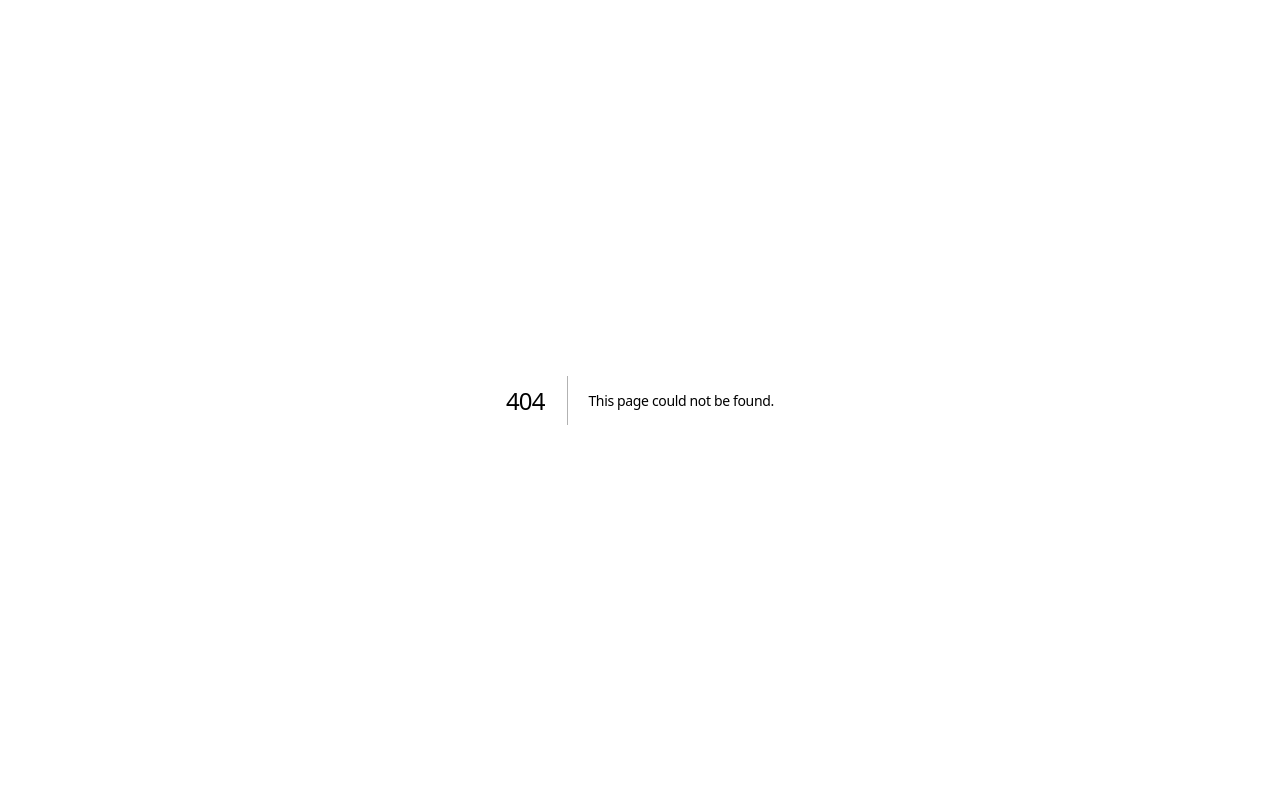
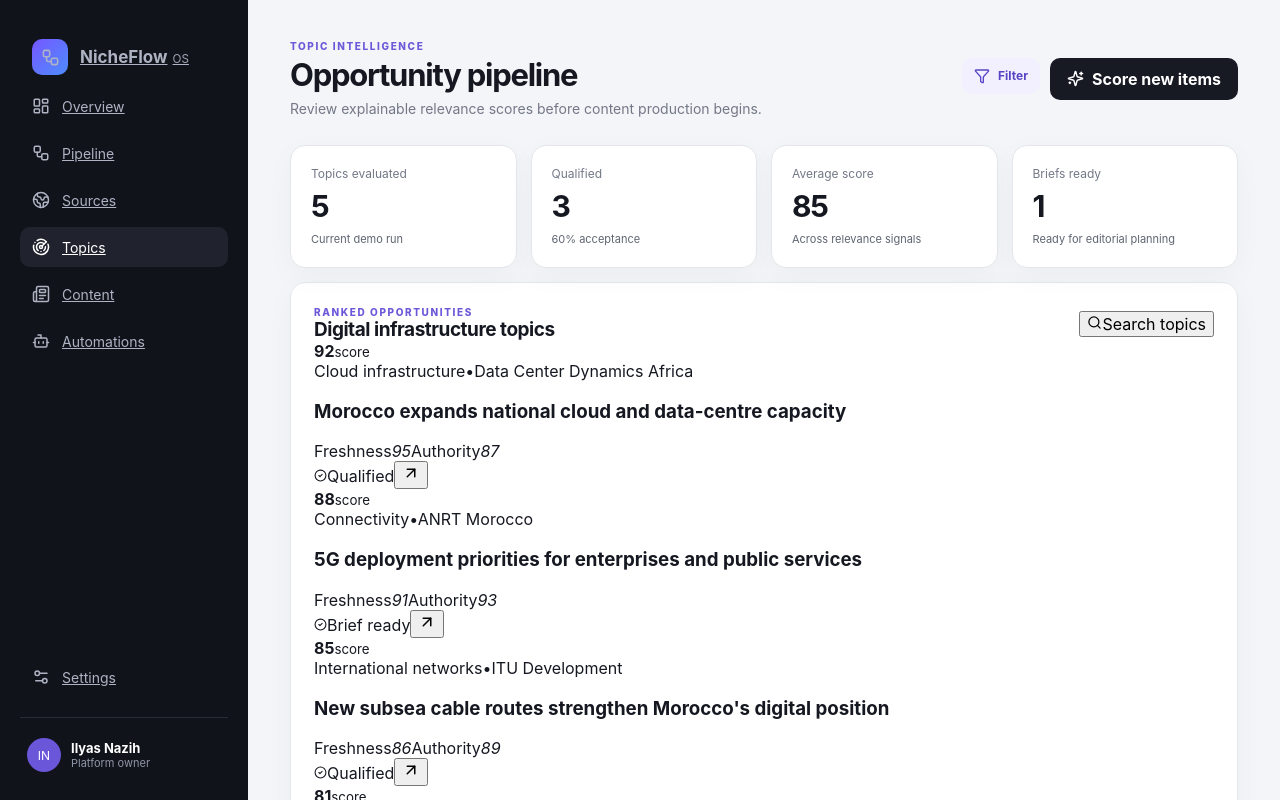
Before and after one commit to LIANN-DARDS900/nicheflow-os, a Next.js app: page /topics in a window 1280 px wide. Before the commit this address had no page. Shown: the top 800 px of the page. Built offline with nearby package versions, Linux system fonts and the light colour scheme.

Commit message:
feat: build topic pipeline screen

```diff
--- /dev/null
+++ b/src/app/topics/page.tsx
@@ -0,0 +1,60 @@
+import { ArrowUpRight, CheckCircle2, Filter, Search, Sparkles } from "lucide-react";
+import { AppSidebar } from "@/components/app-sidebar";
+import { demoTopics } from "@/data/demo";
+
+const stageLabel = {
+  discovered: "Discovered",
+  qualified: "Qualified",
+  "brief-ready": "Brief ready",
+  rejected: "Rejected",
+};
+
+export default function TopicsPage() {
+  const qualified = demoTopics.filter((topic) => topic.stage === "qualified" || topic.stage === "brief-ready").length;
+  const averageScore = Math.round(demoTopics.reduce((total, topic) => total + topic.score, 0) / demoTopics.length);
+
+  return (
+    <main className="shell">
+      <AppSidebar active="topics" />
+      <section className="workspace">
+        <header>
+          <div><p className="eyebrow">TOPIC INTELLIGENCE</p><h1>Opportunity pipeline</h1><p className="muted">Review explainable relevance scores before content production begins.</p></div>
+          <div className="headerActions"><button className="secondary"><Filter size={16} />Filter</button><button className="primary"><Sparkles size={17} />Score new items</button></div>
+        </header>
+
+        <section className="metrics compactMetrics">
+          <article><span>Topics evaluated</span><strong>{demoTopics.length}</strong><small>Current demo run</small></article>
+          <article><span>Qualified</span><strong>{qualified}</strong><small>{Math.round((qualified / demoTopics.length) * 100)}% acceptance</small></article>
+          <article><span>Average score</span><strong>{averageScore}</strong><small>Across relevance signals</small></article>
+          <article><span>Briefs ready</span><strong>1</strong><small>Ready for editorial planning</small></article>
+        </section>
+
+        <section className="panel topicPipelinePanel">
+          <div className="panelHead tableToolbar">
+            <div><p className="eyebrow">RANKED OPPORTUNITIES</p><h2>Digital infrastructure topics</h2></div>
+            <button className="iconText"><Search size={15} />Search topics</button>
+          </div>
+          <div className="topicCards">
+            {demoTopics.map((topic) => (
+              <article className="topicCard" key={topic.id}>
+                <div className="topicScore"><strong>{topic.score}</strong><small>score</small></div>
+                <div className="topicMain">
+                  <div className="topicMeta"><span>{topic.pillar}</span><span>•</span><span>{topic.source}</span></div>
+                  <h3>{topic.title}</h3>
+                  <div className="signalBars">
+                    <label><span>Freshness</span><b><i style={{ width: `${topic.freshness}%` }} /></b><em>{topic.freshness}</em></label>
+                    <label><span>Authority</span><b><i style={{ width: `${topic.authority}%` }} /></b><em>{topic.authority}</em></label>
+                  </div>
+                </div>
+                <div className="topicDecision">
+                  <span className={`stageChip ${topic.stage}`}><CheckCircle2 size={13} />{stageLabel[topic.stage]}</span>
+                  <button className="rowMenu" aria-label={`Open ${topic.title}`}><ArrowUpRight size={18} /></button>
+                </div>
+              </article>
+            ))}
+          </div>
+        </section>
+      </section>
+    </main>
+  );
+}
```
